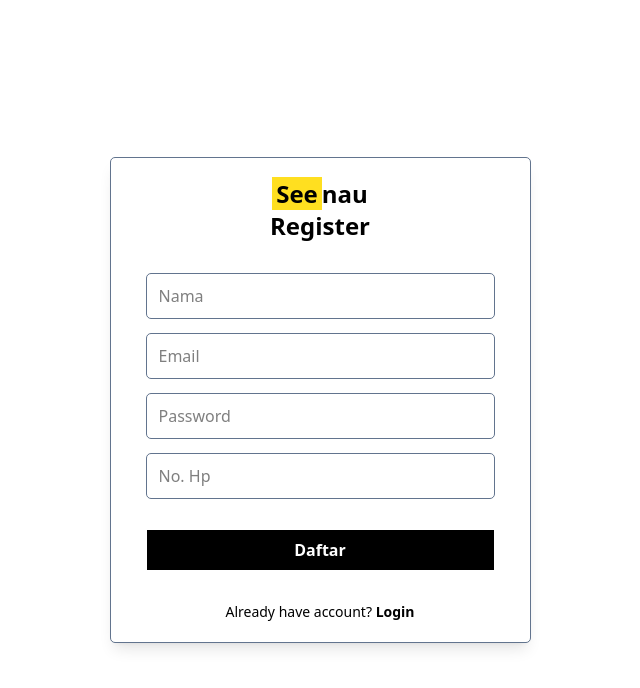
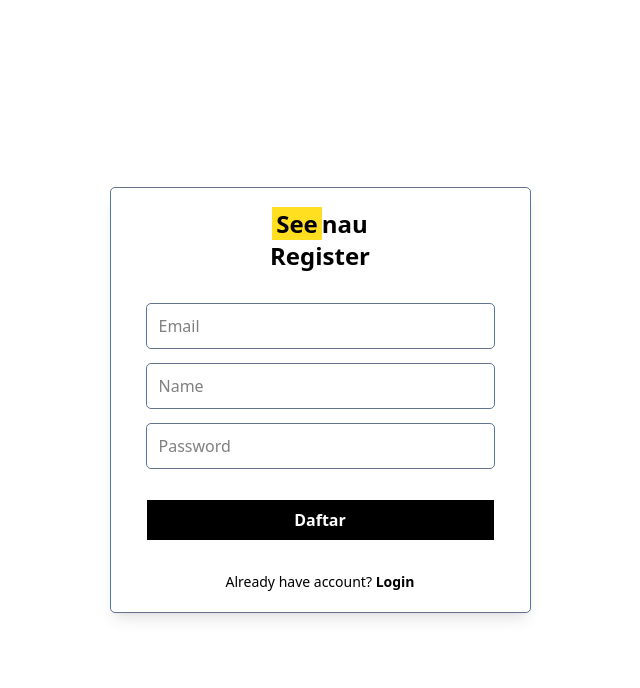
Before and after one commit to thesimpanze/Seenau-Web-FE, a React (Vite) app: page /register in a window 1280 px wide. Shown: the top 688 px of the page, without its empty margins (320-960 px from the left). Built offline with nearby package versions, Linux system fonts and the light colour scheme.

Commit message:
add API log and register

```diff
--- a/src/Pages/Login.jsx
+++ b/src/Pages/Login.jsx
@@ -3,56 +3,56 @@ import BigPrimaryButton from "../components/BigPrimaryButton";
 import { useEffect, useState } from "react";
 import axios from "axios";
 
-
 const Login = () => {
-  const [email, setEmail] = useState("")
-  const [password, setPassword] = useState("")
-  const isCorret = true
-  const navigate = useNavigate()
+  const [email, setEmail] = useState("");
+  const [password, setPassword] = useState("");
+  const isCorret = true;
+  const navigate = useNavigate();
   const handleLogin = async (e) => {
     e.preventDefault();
 
     try {
-      const response = await axios.post("http://localhost:3000/api/v1/auth/login",{
-
-        email, password
-      }
-      )
-      console.log('berhasil masuk', response.data)
-      navigate("/")
-      isCorret = true
+      const response = await axios.post(
+        "http://localhost:3000/api/v1/auth/login",
+        {
+          email,
+          password,
+        },
+        {
+          withCredentials: true,
+        }
+      );
+      console.log("berhasil masuk", response.data);
+      navigate("/");
+      isCorret = true;
+    } catch (err) {
+      console.log(err.response.data);
+      isCorret = false;
     }
-    catch(err){
-      console.log(response.data)
-      isCorret =false
-    }
-  }
-
+  };
 
   return (
     <div className="flex justify-center items-center min-h-screen">
-      <form
-        onSubmit={handleLogin}
-        className="px-9 py-5 rounded-sm outline-slate-500 outline-1 shadow-lg flex flex-col justify-center items-center gap-8"
-      >
+      <form onSubmit={handleLogin} className="px-9 py-5 rounded-sm outline-slate-500 outline-1 shadow-lg flex flex-col justify-center items-center gap-8">
         <div className="font-bold text-2xl text-center">
           <span className="bg-yellow-300 px-1">See</span>
           <span>nau</span>
           <h1 className="font-semibold text-2xl">Login</h1>
         </div>
         <div className="flex flex-col gap-4">
-          <input type="text" size={30} placeholder="Email" value={email} onChange={(e)=> setEmail(e.target.value)} className="px-3 py-2.5  rounded-sm outline-1 outline-slate-500 bg-white" />
-          <input type="password" size={30} placeholder="Password" value={password} onChange={(e)=> setPassword(e.target.value)} className="px-3 py-2.5 rounded-sm outline-1 outline-slate-500 bg-white" />
+          <input type="text" size={30} placeholder="Email" value={email} onChange={(e) => setEmail(e.target.value)} className="px-3 py-2.5  rounded-sm outline-1 outline-slate-500 bg-white" />
+          <input type="password" size={30} placeholder="Password" value={password} onChange={(e) => setPassword(e.target.value)} className="px-3 py-2.5 rounded-sm outline-1 outline-slate-500 bg-white" />
         </div>
         <div className="flex flex-col w-full gap-2 ">
           <BigPrimaryButton type="submit">Login</BigPrimaryButton>
           <Link className="text-right" to="/forgot-password">
-          <span className="text-sm text-right">Forget Password?</span>
+            <span className="text-sm text-right">Forget Password?</span>
           </Link>
         </div>
         <p className="text-sm">
-          Don't have an account? <Link to="/register">
-          <span className="text-black font-semibold">Register</span>
+          Don't have an account?{" "}
+          <Link to="/register">
+            <span className="text-black font-semibold">Register</span>
           </Link>
         </p>
       </form>
--- a/src/Pages/Register.jsx
+++ b/src/Pages/Register.jsx
@@ -1,30 +1,53 @@
-import { Link } from "react-router-dom";
+import { Link, Navigate, useNavigate } from "react-router-dom";
 import BigPrimaryButton from "../components/BigPrimaryButton";
+import axios from "axios";
+import { useState } from "react";
+
 
 const Register = () => {
+  const [name, setName] = useState("")
+  const [email, setEmail] = useState("")
+  const [password, setPassword] = useState("")
+  const navigate = useNavigate()
+  const handleRegister = async (e) =>{
+    e.preventDefault();
+    try {
+      const response = await axios.post(
+        "http://localhost:3000/api/v1/auth/register",
+        {
+          email,name,password
+        }
+      );
+      navigate('/login')
+      console.log('berhasil daftar', response.data)
+    }
+    catch(err){
+      console.log('gagal daftar', err.message)
+    }
+  }
   return (
     <div className="flex justify-center items-center min-h-screen">
-      <div className="px-9 py-5 rounded-sm outline-slate-500 outline-1 shadow-lg flex flex-col justify-center items-center gap-8">
+      <form onSubmit={handleRegister} className="px-9 py-5 rounded-sm outline-slate-500 outline-1 shadow-lg flex flex-col justify-center items-center gap-8">
         <div className="font-bold text-2xl text-center">
           <span className="bg-yellow-300 px-1">See</span>
           <span>nau</span>
           <h1 className="font-semibold text-2xl">Register</h1>
         </div>
         <div className="flex flex-col gap-4">
-          <input type="text" size={30} placeholder="Nama" className="px-3 py-2.5  rounded-sm outline-1 outline-slate-500 bg-white" />
-          <input type="email" size={30} placeholder="Email" className="px-3 py-2.5  rounded-sm outline-1 outline-slate-500 bg-white" />
-          <input type="password" size={30} placeholder="Password" className="px-3 py-2.5 rounded-sm outline-1 outline-slate-500 bg-white" />
-          <input type="number" size={30} placeholder="No. Hp" className="px-3 py-2.5 rounded-sm outline-1 outline-slate-500 bg-white" />
+          <input type="email" size={30} value={email} onChange={(e) => setEmail(e.target.value)} placeholder="Email" className="px-3 py-2.5  rounded-sm outline-1 outline-slate-500 bg-white" />
+          <input type="text" size={30} value={name} onChange={(e) => setName(e.target.value)} placeholder="Name" className="px-3 py-2.5  rounded-sm outline-1 outline-slate-500 bg-white" />
+          <input type="password" size={30} value={password} onChange={(e) => setPassword(e.target.value)} placeholder="Password" className="px-3 py-2.5 rounded-sm outline-1 outline-slate-500 bg-white" />
+          {/* <input type="number" size={30} placeholder="No. Hp" className="px-3 py-2.5 rounded-sm outline-1 outline-slate-500 bg-white" /> */}
         </div>
         <div className="flex flex-col w-full gap-2 ">
-          <BigPrimaryButton>Daftar</BigPrimaryButton>
+          <BigPrimaryButton type="submit">Daftar</BigPrimaryButton>
         </div>
         <p className="text-sm">
           Already have account? <Link to="/login">
           <span className=" font-semibold">Login</span>
           </Link>
         </p>
-      </div>
+      </form>
     </div>
   );
 };
--- a/src/components/Navbar.jsx
+++ b/src/components/Navbar.jsx
@@ -19,6 +19,7 @@ const Navbar = ({mode}) => {
       await axios.get("http://localhost:3000/api/v1/auth/logout",{
         withCredentials: true,})
       console.log('berhasil keluar ahh')
+      navigate('/login')
     }
     catch(err){
       console.log('gagal keluar')
```
